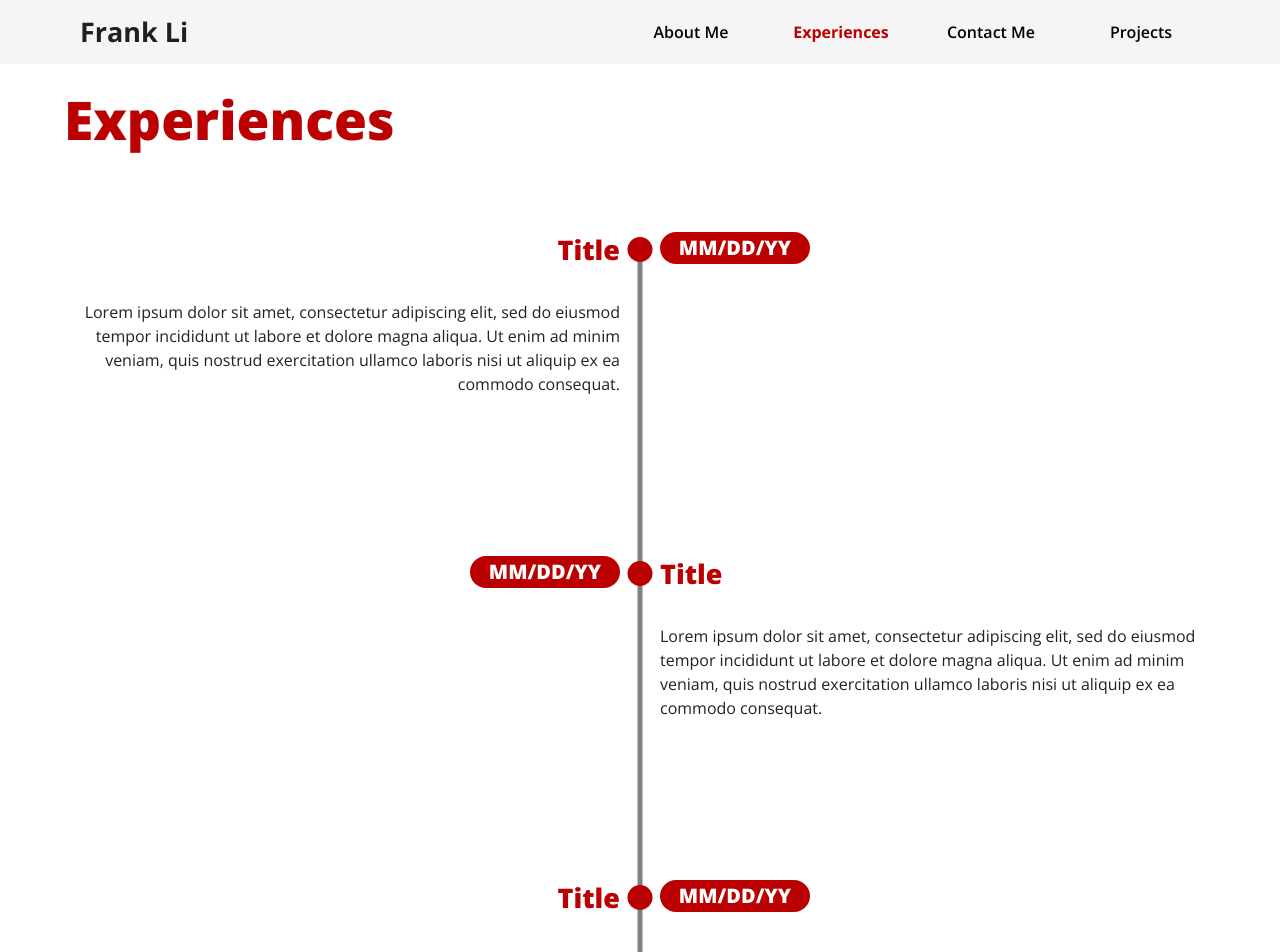
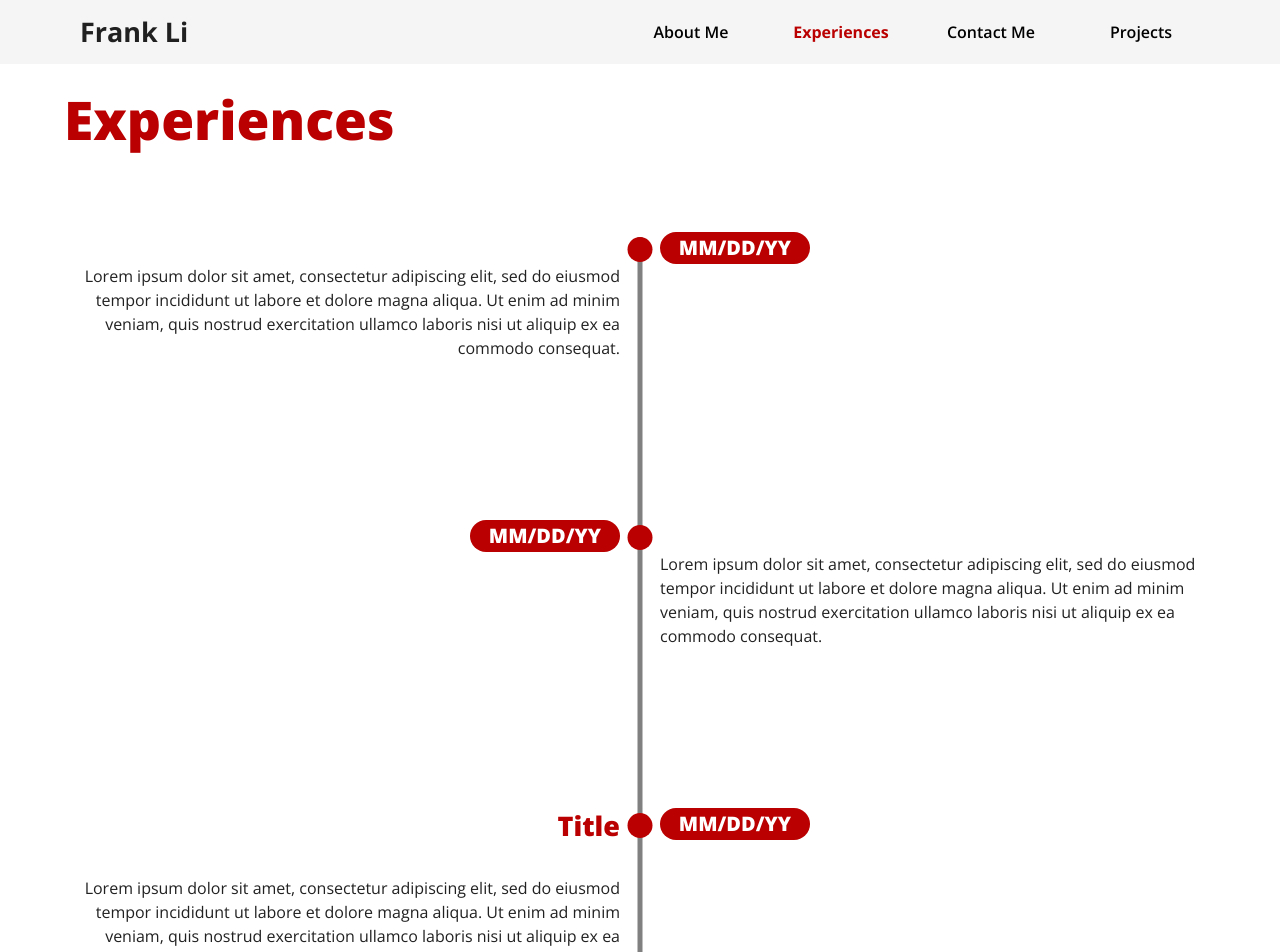
Before and after one commit to lifrank1/frankSiteRevamped, a React (Vite) app: page /experiences in a window 1280 px wide. Shown: the top 952 px of the page. Built offline with nearby package versions, Linux system fonts and the light colour scheme.

Commit message:
updated experience

```diff
--- a/src/pages/Experiences.jsx
+++ b/src/pages/Experiences.jsx
@@ -1,53 +1,71 @@
-import { Box, Container, Grid, Stack, Typography, useTheme } from "@mui/material";
+import {
+  Box,
+  Container,
+  Grid,
+  Stack,
+  Typography,
+  useTheme,
+} from "@mui/material";
 import PropTypes from "prop-types";
 
 // Changes to the expereinces array affects the experiences view
 const experiences = [
   {
-    "title": "Title",
-    "description": "Lorem ipsum dolor sit amet, consectetur adipiscing elit, sed do eiusmod tempor incididunt ut labore et dolore magna aliqua. Ut enim ad minim veniam, quis nostrud exercitation ullamco laboris nisi ut aliquip ex ea commodo consequat.",
-    "date": "MM/DD/YY",
+    "JP Morgan Chase": "Software Engineering Intern",
+    description:
+      "Lorem ipsum dolor sit amet, consectetur adipiscing elit, sed do eiusmod tempor incididunt ut labore et dolore magna aliqua. Ut enim ad minim veniam, quis nostrud exercitation ullamco laboris nisi ut aliquip ex ea commodo consequat.",
+    date: "MM/DD/YY",
   },
   {
-    "title": "Title",
-    "description": "Lorem ipsum dolor sit amet, consectetur adipiscing elit, sed do eiusmod tempor incididunt ut labore et dolore magna aliqua. Ut enim ad minim veniam, quis nostrud exercitation ullamco laboris nisi ut aliquip ex ea commodo consequat.",
-    "date": "MM/DD/YY",
+    Fiserv: "Software Engineering Intern",
+    description:
+      "Lorem ipsum dolor sit amet, consectetur adipiscing elit, sed do eiusmod tempor incididunt ut labore et dolore magna aliqua. Ut enim ad minim veniam, quis nostrud exercitation ullamco laboris nisi ut aliquip ex ea commodo consequat.",
+    date: "MM/DD/YY",
   },
   {
-    "title": "Title",
-    "description": "Lorem ipsum dolor sit amet, consectetur adipiscing elit, sed do eiusmod tempor incididunt ut labore et dolore magna aliqua. Ut enim ad minim veniam, quis nostrud exercitation ullamco laboris nisi ut aliquip ex ea commodo consequat.",
-    "date": "MM/DD/YY",
+    title: "Title",
+    description:
+      "Lorem ipsum dolor sit amet, consectetur adipiscing elit, sed do eiusmod tempor incididunt ut labore et dolore magna aliqua. Ut enim ad minim veniam, quis nostrud exercitation ullamco laboris nisi ut aliquip ex ea commodo consequat.",
+    date: "MM/DD/YY",
   },
   {
-    "title": "Title",
-    "description": "Lorem ipsum dolor sit amet, consectetur adipiscing elit, sed do eiusmod tempor incididunt ut labore et dolore magna aliqua. Ut enim ad minim veniam, quis nostrud exercitation ullamco laboris nisi ut aliquip ex ea commodo consequat.",
-    "date": "MM/DD/YY",
+    title: "Title",
+    description:
+      "Lorem ipsum dolor sit amet, consectetur adipiscing elit, sed do eiusmod tempor incididunt ut labore et dolore magna aliqua. Ut enim ad minim veniam, quis nostrud exercitation ullamco laboris nisi ut aliquip ex ea commodo consequat.",
+    date: "MM/DD/YY",
   },
 ];
 
-function Experience({title, description, date, flip}) {
+function Experience({ title, description, date, flip }) {
   // useTheme() gives this component the theme. We will use it to get the primary color
   const theme = useTheme();
   const color = theme.palette.primary[500];
 
   return (
-    <Grid container direction={flip?"row-reverse":"row"} position={'relative'}>
+    <Grid
+      container
+      direction={flip ? "row-reverse" : "row"}
+      position={"relative"}
+    >
       <Grid item xs={6}>
         {/*
           Box component is just a fancy div with helper attributes
         */}
-        <Box {...{[flip?"ml":"mr"]: "20px"}}>
-          <Typography variant="h5" mb={4} align={flip?"left":"right"}>
+        <Box {...{ [flip ? "ml" : "mr"]: "20px" }}>
+          <Typography variant="h5" mb={4} align={flip ? "left" : "right"}>
             {title}
           </Typography>
-          <Typography variant="body1" align={flip?"left":"right"}>
+          <Typography variant="body1" align={flip ? "left" : "right"}>
             {description}
           </Typography>
         </Box>
       </Grid>
       <Grid item xs={6}>
-        <Stack {...{[flip?"mr":"ml"]: "20px"}} alignItems={flip?"flex-end":"flex-start"}>
-          <Box sx={{backgroundColor: color, width: '150px'}} borderRadius={6}>
+        <Stack
+          {...{ [flip ? "mr" : "ml"]: "20px" }}
+          alignItems={flip ? "flex-end" : "flex-start"}
+        >
+          <Box sx={{ backgroundColor: color, width: "150px" }} borderRadius={6}>
             <Typography variant="h6" color={"white"} align="center">
               {date}
             </Typography>
@@ -57,16 +75,17 @@ function Experience({title, description, date, flip}) {
       {/*
         You can apply styles to most Material-Ui components easily using sx
       */}
-      <Box sx={{
+      <Box
+        sx={{
           width: "25px",
           height: "25px",
           backgroundColor: color,
-        borderRadius: '100%',
-        position: 'absolute',
-        left: '50%',
-        top: '5px',
+          borderRadius: "100%",
+          position: "absolute",
+          left: "50%",
+          top: "5px",
           transform: "translateX(-50%)",
-        zIndex: 1
+          zIndex: 1,
         }}
       />
     </Grid>
@@ -77,36 +96,32 @@ Experience.propTypes = {
   description: PropTypes.string,
   date: PropTypes.string,
   flip: PropTypes.bool,
-}
+};
 
 function ExperiencesPage() {
   return (
     <Container>
-      <Typography variant="h2">
-        Experiences
-      </Typography>
-      <Box position={'relative'} mb={30}>
-        <Stack spacing={20} sx={{mt: 10}}>
-          {
-            experiences.map(({title, description, date}, i) => (
+      <Typography variant="h2">Experiences</Typography>
+      <Box position={"relative"} mb={30}>
+        <Stack spacing={20} sx={{ mt: 10 }}>
+          {experiences.map(({ title, description, date }, i) => (
             <Experience
               title={title}
               description={description}
               date={date}
-                flip={(i%2)==1}
+              flip={i % 2 == 1}
               key={i}
             />
-            ))
-          }
+          ))}
         </Stack>
         <Box
           sx={{
-            position: 'absolute',
-            left: '50%',
-            top: '5px',
-            bottom: '0px',
+            position: "absolute",
+            left: "50%",
+            top: "5px",
+            bottom: "0px",
             width: "5px",
-            backgroundColor: 'gray',
+            backgroundColor: "gray",
             transform: "translateX(-50%)",
           }}
         />
```
Also changed, not shown: public/img/ProfessionalPortrait.jpeg (added). Lines whose indentation alone changed are shown as unchanged.
